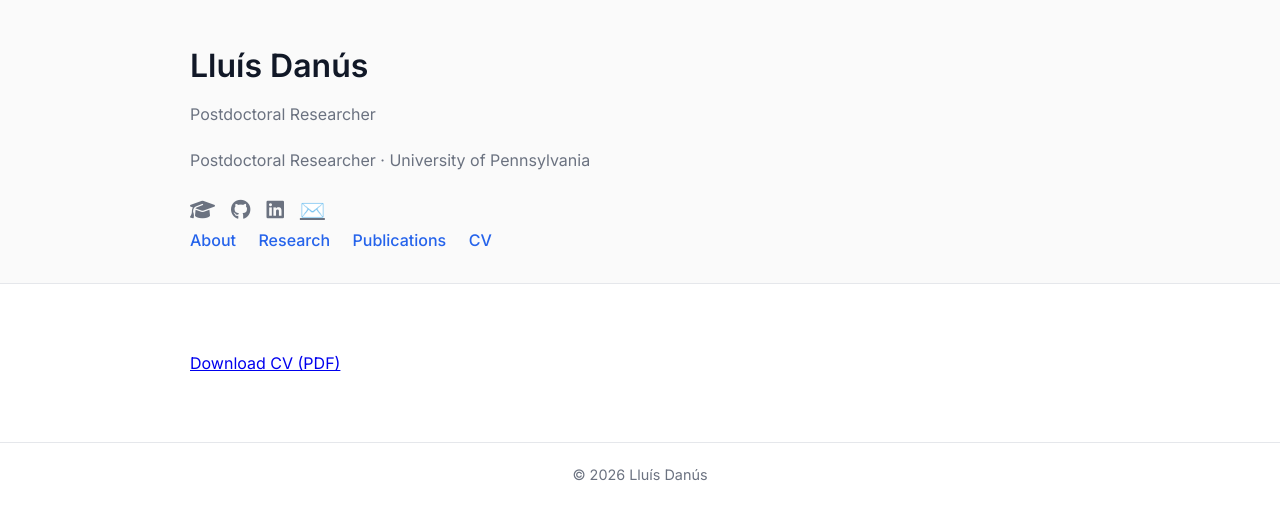
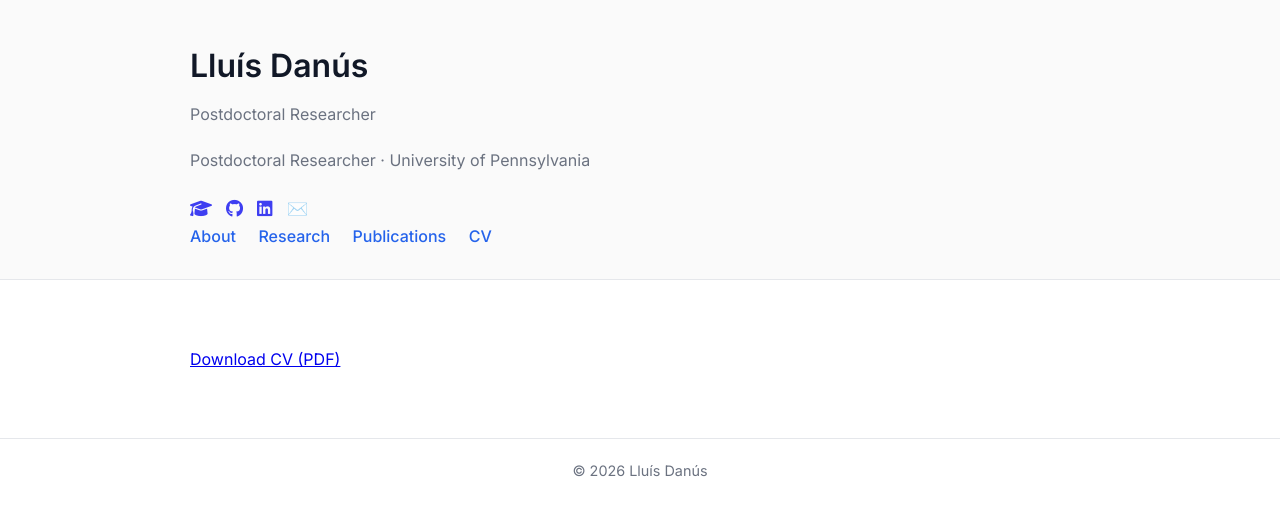
Before and after one commit to lluisdanus/lluisdanus.github.io, a Jekyll site: the page built from cv.md, in a window 1280 px wide. Shown: the top 520 px of the page. Built offline with Jekyll 4.4.1, drawn with Linux system fonts in a browser that asks for light colours.

Commit message:
updating publications

```diff
--- a/assets/style.css
+++ b/assets/style.css
@@ -79,17 +79,18 @@
 
 .icons {
   display: flex;
-  gap: 16px;
-  margin-top: 12px;
+  gap: 14px;
+  margin-top: 10px;
 }
 
 .icons a {
-  color: var(--muted);
-  font-size: 1.25rem;
+  font-size: 1.1rem;
+  text-decoration: none;
+  opacity: 0.75;
 }
 
 .icons a:hover {
-  color: var(--accent);
+  opacity: 1;
 }
 
 /* Adding options for the profile pic */
```
Also changed, not shown: _data/citations.json (renamed from data/citations.json).
